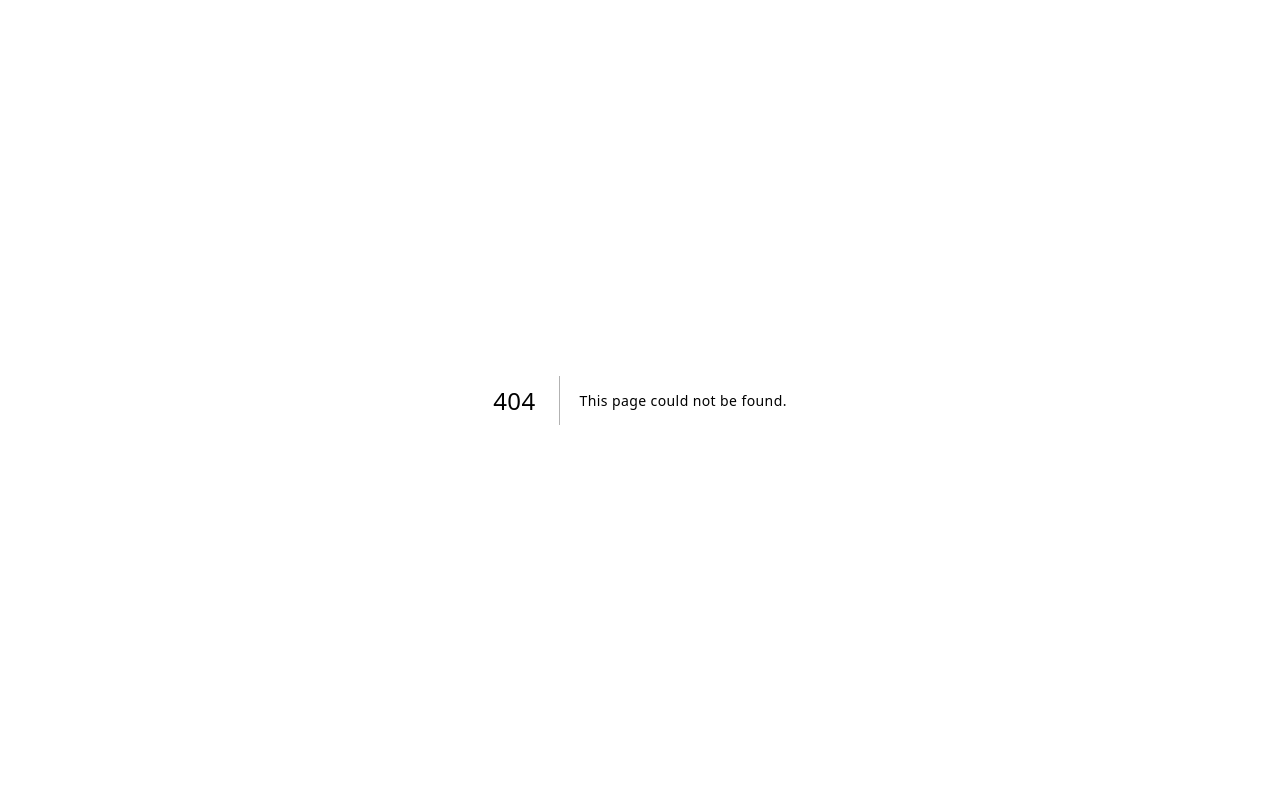
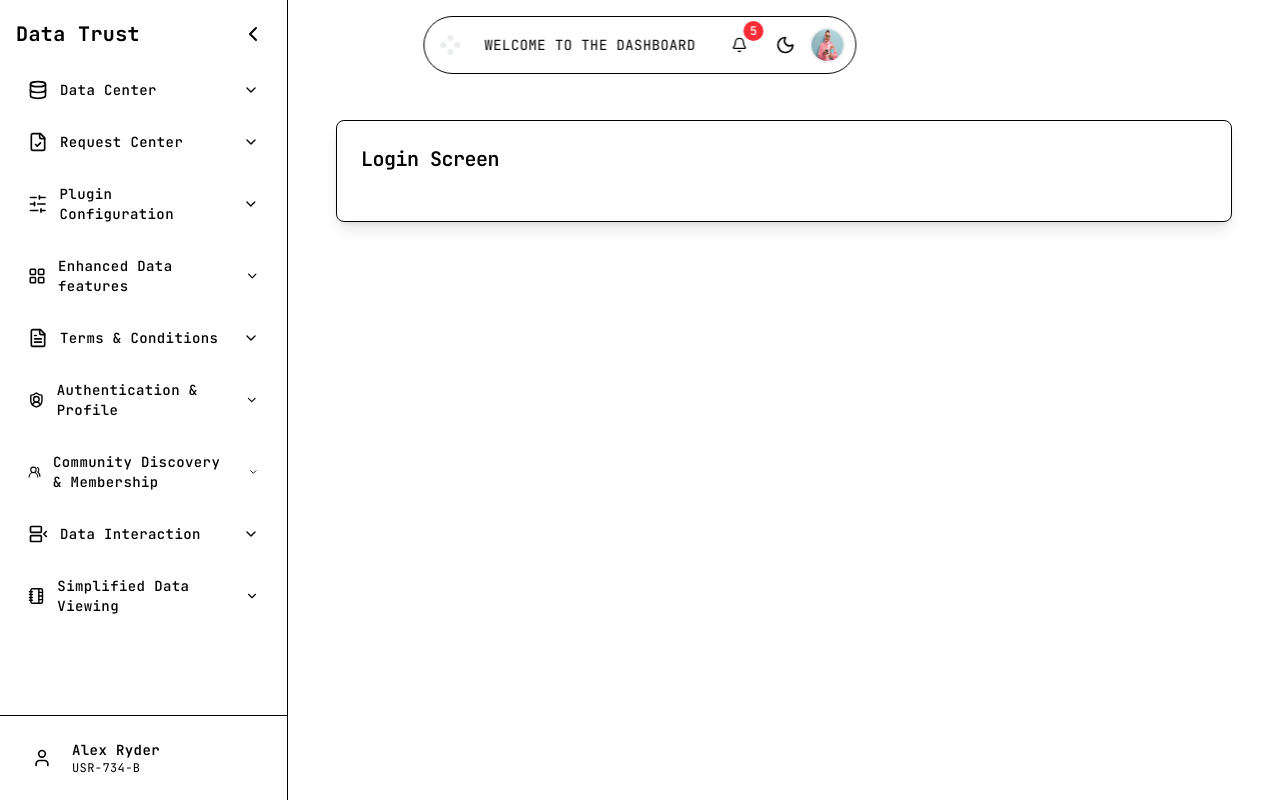
Before and after one commit to Kabbya04/UofT-DataTrust, a Next.js app in the folder civic-data-trust/: page /authentication-profile/login-screen in a window 1280 px wide. Before the commit this address had no page. Built offline with nearby package versions, Linux system fonts and the light colour scheme.

Commit message:
sidebar theme color updated

```diff
--- /dev/null
+++ b/civic-data-trust/app/(dashboard)/authentication-profile/login-screen/page.tsx
@@ -0,0 +1,5 @@
+import PlaceholderPage from "../../../components/PlaceholderPage"
+
+export default function LoginScreen() {
+  return <PlaceholderPage title="Login Screen" />
+}
--- a/civic-data-trust/app/components/dashboard/sidebar.tsx
+++ b/civic-data-trust/app/components/dashboard/sidebar.tsx
@@ -211,7 +211,7 @@
               <button
                 className={`w-full flex justify-between items-center gap-3 p-3 rounded transition-colors ${activeSection === item.id
                     ? "bg-orange-500 text-white"
-                    : " dark:hover:text-white hover:bg-neutral-800"
+                    : " dark:hover:text-white dark:hover:bg-neutral-800"
                   }`}
                 onClick={() => toggleMenu(item.title)}
               >
@@ -236,7 +236,7 @@
                       className={`flex items-center gap-3 p-3 rounded text-sm transition-colors text-mono-caps ${
                         activeSection === sub.id
                           ? "bg-orange-500 text-white"
-                          : "text-foreground/80 hover:text-foreground hover:bg-neutral-800"
+                          : "text-foreground/80 hover:text-foreground hover:bg-neutral-500 dark:hover:bg-neutral-800"
                       }`}
                     >
                       <sub.icon className="h-4 w-4 shrink-0" />
```
